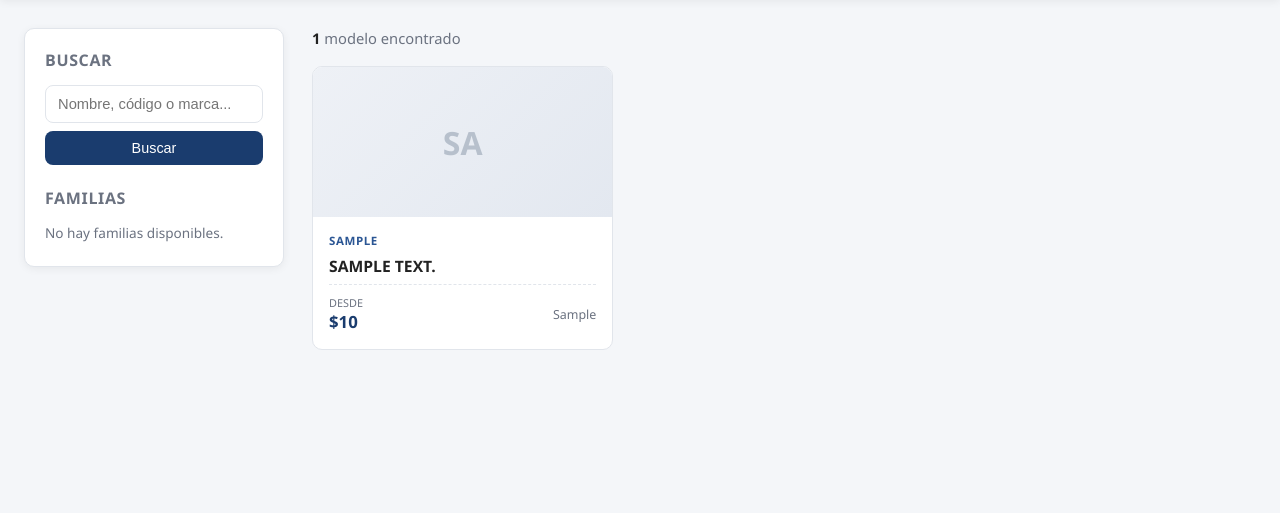
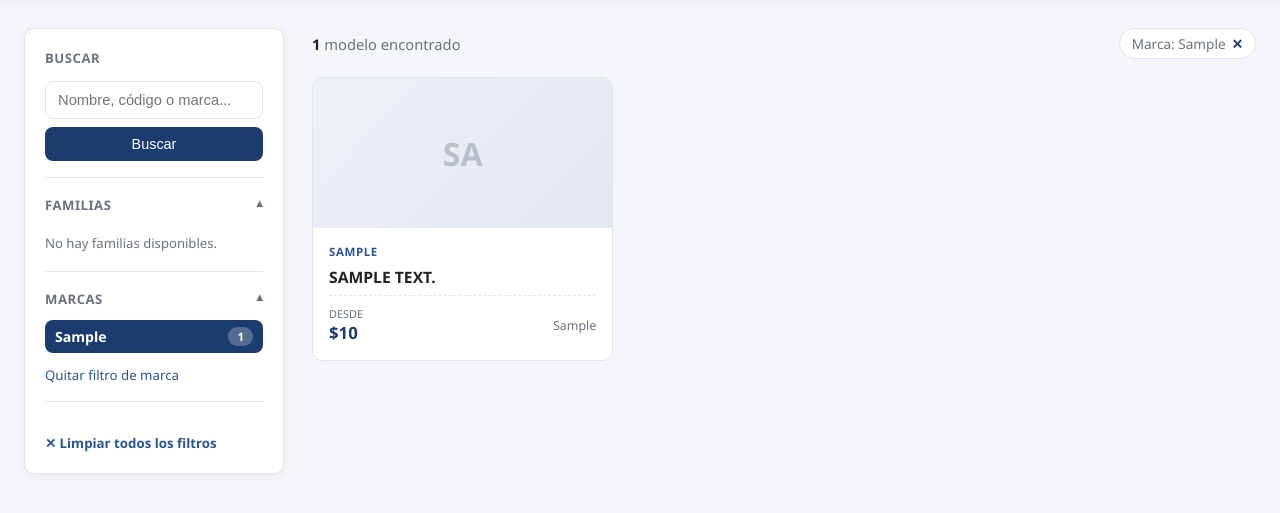
Before and after one commit to rriosecosa/digitalizacionCatalogo, a Django app: a page that uses templates/productos.html in a window 1280 px wide. Shown: the part 102-615 px from the top of the page. Run offline with Django 5.2, Linux system fonts and the light colour scheme; tables that the repository leaves empty hold one stand-in row (values such as "Sample post").

Commit message:
Mejora diseño catalogo v2

```diff
--- a/prueba/views.py
+++ b/prueba/views.py
@@ -14,6 +14,7 @@
     # ==========================================
 
     familia_seleccionada = request.GET.get("familia", "")
+    marca_seleccionada = request.GET.get("marca", "")
     texto_busqueda = request.GET.get("q", "").strip().lower()
 
     # ==========================================
@@ -68,6 +69,12 @@
                 familia = familias.get(partes[1])
 
         # -------------------------
+        # Marca
+        # -------------------------
+
+        marca = p.proveedor.marca if p.proveedor else ""
+
+        # -------------------------
         # Filtro familia
         # -------------------------
 
@@ -80,6 +87,18 @@
                 continue
 
         # -------------------------
+        # Filtro marca
+        # -------------------------
+
+        if marca_seleccionada:
+
+            if not marca:
+                continue
+
+            if marca.lower() != marca_seleccionada.lower():
+                continue
+
+        # -------------------------
         # Búsqueda
         # -------------------------
 
@@ -89,7 +108,7 @@
                 p.descripcion or "",
                 grupo or "",
                 p.codigo or "",
-                p.proveedor.marca if p.proveedor else "",
+                marca or "",
             ]).lower()
 
             if texto_busqueda not in texto:
@@ -105,11 +124,7 @@
 
                 "nombre": grupo,
 
-                "marca": (
-                    p.proveedor.marca
-                    if p.proveedor
-                    else ""
-                ),
+                "marca": marca,
 
                 "familia": familia,
 
@@ -157,7 +172,7 @@
     # Sidebar familias
     # ==========================================
 
-    conteo = {}
+    conteo_familias = {}
 
     for g in lista_grupos:
 
@@ -165,21 +180,40 @@
 
             codigo = g["familia"].codigo
 
-            conteo[codigo] = conteo.get(codigo, 0) + 1
+            conteo_familias[codigo] = conteo_familias.get(codigo, 0) + 1
 
     familias_sidebar = []
 
     for codigo, familia in familias.items():
 
-        if codigo in conteo:
+        if codigo in conteo_familias:
 
-            familia.total = conteo[codigo]
+            familia.total = conteo_familias[codigo]
 
             familias_sidebar.append(familia)
 
     familias_sidebar.sort(
         key=lambda x: x.descripcion
     )
+
+    # ==========================================
+    # Sidebar marcas
+    # ==========================================
+
+    conteo_marcas = {}
+
+    for g in lista_grupos:
+
+        if g["marca"]:
+
+            conteo_marcas[g["marca"]] = conteo_marcas.get(g["marca"], 0) + 1
+
+    marcas_sidebar = [
+        {"nombre": nombre, "total": total}
+        for nombre, total in conteo_marcas.items()
+    ]
+
+    marcas_sidebar.sort(key=lambda x: x["nombre"])
 
     # ==========================================
     # Paginación
@@ -209,7 +243,11 @@
 
             "familias": familias_sidebar,
 
+            "marcas": marcas_sidebar,
+
             "familia_actual": familia_seleccionada,
+
+            "marca_actual": marca_seleccionada,
 
             "busqueda": texto_busqueda,
 
--- a/templates/productos.html
+++ b/templates/productos.html
@@ -66,19 +66,67 @@
         padding: 20px;
         position: sticky;
         top: 20px;
+        max-height: calc(100vh - 40px);
+        overflow-y: auto;
         box-shadow: var(--sombra);
     }
 
-    aside.sidebar h2 {
-        font-size: 1rem;
+    aside.sidebar::-webkit-scrollbar {
+        width: 6px;
+    }
+
+    aside.sidebar::-webkit-scrollbar-thumb {
+        background: var(--color-borde);
+        border-radius: 999px;
+    }
+
+    .bloque-filtro {
+        border-bottom: 1px solid var(--color-borde);
+        padding-bottom: 16px;
+        margin-bottom: 16px;
+    }
+
+    .bloque-filtro:last-child {
+        border-bottom: none;
+        margin-bottom: 0;
+        padding-bottom: 0;
+    }
+
+    .bloque-filtro summary {
+        list-style: none;
+        cursor: pointer;
+        font-size: 0.82rem;
+        font-weight: 700;
+        text-transform: uppercase;
+        letter-spacing: 0.04em;
+        color: var(--color-texto-suave);
+        display: flex;
+        align-items: center;
+        justify-content: space-between;
+        padding: 2px 0;
+    }
+
+    .bloque-filtro summary::-webkit-details-marker {
+        display: none;
+    }
+
+    .bloque-filtro summary::after {
+        content: "▾";
+        font-size: 0.75rem;
+        color: var(--color-texto-suave);
+        transition: transform 0.15s;
+    }
+
+    .bloque-filtro[open] summary::after {
+        transform: rotate(180deg);
+    }
+
+    .bloque-filtro h2 {
+        font-size: 0.82rem;
         text-transform: uppercase;
         letter-spacing: 0.04em;
         color: var(--color-texto-suave);
         margin: 0 0 14px;
-    }
-
-    .form-busqueda {
-        margin-bottom: 22px;
     }
 
     .form-busqueda input[type="text"] {
@@ -112,41 +160,52 @@
         background: var(--color-primario-claro);
     }
 
-    ul.lista-familias {
+    ul.lista-opciones {
         list-style: none;
-        margin: 0;
+        margin: 10px 0 0;
         padding: 0;
+        max-height: 230px;
+        overflow-y: auto;
     }
 
-    ul.lista-familias li {
-        margin-bottom: 4px;
+    ul.lista-opciones::-webkit-scrollbar {
+        width: 5px;
     }
 
-    ul.lista-familias a {
+    ul.lista-opciones::-webkit-scrollbar-thumb {
+        background: var(--color-borde);
+        border-radius: 999px;
+    }
+
+    ul.lista-opciones li {
+        margin-bottom: 3px;
+    }
+
+    ul.lista-opciones a {
         display: flex;
         justify-content: space-between;
         align-items: center;
         gap: 8px;
-        padding: 8px 10px;
+        padding: 7px 10px;
         border-radius: 8px;
         text-decoration: none;
         color: var(--color-texto);
-        font-size: 0.92rem;
+        font-size: 0.88rem;
         transition: background 0.15s, color 0.15s;
     }
 
-    ul.lista-familias a:hover {
+    ul.lista-opciones a:hover {
         background: var(--color-fondo);
     }
 
-    ul.lista-familias a.activa {
+    ul.lista-opciones a.activa {
         background: var(--color-primario);
         color: #fff;
         font-weight: 600;
     }
 
-    ul.lista-familias .badge {
-        font-size: 0.75rem;
+    ul.lista-opciones .badge {
+        font-size: 0.72rem;
         background: var(--color-borde);
         color: var(--color-texto-suave);
         border-radius: 999px;
@@ -155,21 +214,34 @@
         text-align: center;
     }
 
-    ul.lista-familias a.activa .badge {
+    ul.lista-opciones a.activa .badge {
         background: rgba(255,255,255,0.25);
         color: #fff;
     }
 
-    a.limpiar-filtro {
+    .sin-opciones {
+        font-size: 0.82rem;
+        color: var(--color-texto-suave);
+        margin-top: 8px;
+    }
+
+    a.limpiar-filtro,
+    a.limpiar-todo {
         display: inline-block;
-        margin-top: 14px;
-        font-size: 0.85rem;
+        margin-top: 10px;
+        font-size: 0.83rem;
         color: var(--color-primario-claro);
         text-decoration: none;
     }
 
-    a.limpiar-filtro:hover {
+    a.limpiar-filtro:hover,
+    a.limpiar-todo:hover {
         text-decoration: underline;
+    }
+
+    a.limpiar-todo {
+        margin-top: 16px;
+        font-weight: 600;
     }
 
     /* ---------- Contenido principal ---------- */
@@ -196,7 +268,13 @@
         color: var(--color-texto);
     }
 
-    .chip-busqueda {
+    .chips-activos {
+        display: flex;
+        flex-wrap: wrap;
+        gap: 8px;
+    }
+
+    .chip {
         display: inline-flex;
         align-items: center;
         gap: 6px;
@@ -208,7 +286,7 @@
         color: var(--color-texto-suave);
     }
 
-    .chip-busqueda a {
+    .chip a {
         color: var(--color-primario);
         text-decoration: none;
         font-weight: 600;
@@ -422,6 +500,11 @@
 
         aside.sidebar {
             position: static;
+            max-height: none;
+        }
+
+        ul.lista-opciones {
+            max-height: none;
         }
     }
 </style>
@@ -438,10 +521,14 @@
     <!-- ===================== SIDEBAR ===================== -->
     <aside class="sidebar">
 
+        <div class="bloque-filtro">
             <h2>Buscar</h2>
             <form class="form-busqueda" method="get" action="">
                 {% if familia_actual %}
                     <input type="hidden" name="familia" value="{{ familia_actual }}">
+                {% endif %}
+                {% if marca_actual %}
+                    <input type="hidden" name="marca" value="{{ marca_actual }}">
                 {% endif %}
                 <input
                     type="text"
@@ -451,13 +538,15 @@
                 >
                 <button type="submit">Buscar</button>
             </form>
+        </div>
 
-        <h2>Familias</h2>
-        <ul class="lista-familias">
+        <details class="bloque-filtro" open>
+            <summary>Familias</summary>
+            <ul class="lista-opciones">
                 {% for familia in familias %}
                     <li>
                         <a
-                        href="?familia={{ familia.codigo }}{% if busqueda %}&q={{ busqueda }}{% endif %}"
+                            href="?familia={{ familia.codigo }}{% if marca_actual %}&marca={{ marca_actual }}{% endif %}{% if busqueda %}&q={{ busqueda }}{% endif %}"
                             class="{% if familia_actual == familia.codigo %}activa{% endif %}"
                         >
                             <span>{{ familia.descripcion }}</span>
@@ -465,14 +554,38 @@
                         </a>
                     </li>
                 {% empty %}
-                <li style="font-size:0.85rem; color:var(--color-texto-suave);">
-                    No hay familias disponibles.
-                </li>
+                    <li class="sin-opciones">No hay familias disponibles.</li>
                 {% endfor %}
             </ul>
+            {% if familia_actual %}
+                <a class="limpiar-filtro" href="?{% if marca_actual %}marca={{ marca_actual }}{% endif %}{% if busqueda %}&q={{ busqueda }}{% endif %}">Quitar filtro de familia</a>
+            {% endif %}
+        </details>
 
-        {% if familia_actual or busqueda %}
-            <a class="limpiar-filtro" href="?">Limpiar filtros</a>
+        <details class="bloque-filtro" open>
+            <summary>Marcas</summary>
+            <ul class="lista-opciones">
+                {% for marca in marcas %}
+                    <li>
+                        <a
+                            href="?marca={{ marca.nombre }}{% if familia_actual %}&familia={{ familia_actual }}{% endif %}{% if busqueda %}&q={{ busqueda }}{% endif %}"
+                            class="{% if marca_actual == marca.nombre %}activa{% endif %}"
+                        >
+                            <span>{{ marca.nombre }}</span>
+                            <span class="badge">{{ marca.total }}</span>
+                        </a>
+                    </li>
+                {% empty %}
+                    <li class="sin-opciones">No hay marcas disponibles.</li>
+                {% endfor %}
+            </ul>
+            {% if marca_actual %}
+                <a class="limpiar-filtro" href="?{% if familia_actual %}familia={{ familia_actual }}{% endif %}{% if busqueda %}&q={{ busqueda }}{% endif %}">Quitar filtro de marca</a>
+            {% endif %}
+        </details>
+
+        {% if familia_actual or marca_actual or busqueda %}
+            <a class="limpiar-todo" href="?">✕ Limpiar todos los filtros</a>
         {% endif %}
 
     </aside>
@@ -488,12 +601,26 @@
                 {% endif %}
             </div>
 
+            <div class="chips-activos">
                 {% if busqueda %}
-                <div class="chip-busqueda">
-                    Resultados para "{{ busqueda }}"
-                    <a href="?{% if familia_actual %}familia={{ familia_actual }}{% endif %}">✕</a>
+                    <div class="chip">
+                        "{{ busqueda }}"
+                        <a href="?{% if familia_actual %}familia={{ familia_actual }}{% endif %}{% if marca_actual %}&marca={{ marca_actual }}{% endif %}">✕</a>
                     </div>
                 {% endif %}
+                {% if marca_actual %}
+                    <div class="chip">
+                        Marca: {{ marca_actual }}
+                        <a href="?{% if familia_actual %}familia={{ familia_actual }}{% endif %}{% if busqueda %}&q={{ busqueda }}{% endif %}">✕</a>
+                    </div>
+                {% endif %}
+                {% if familia_actual %}
+                    <div class="chip">
+                        Familia: {{ familia_actual }}
+                        <a href="?{% if marca_actual %}marca={{ marca_actual }}{% endif %}{% if busqueda %}&q={{ busqueda }}{% endif %}">✕</a>
+                    </div>
+                {% endif %}
+            </div>
         </div>
 
         {% if grupos %}
@@ -563,7 +690,7 @@
         {% else %}
             <div class="estado-vacio">
                 <h3>No se encontraron productos</h3>
-                <p>Prueba ajustando la búsqueda o quitando el filtro de familia.</p>
+                <p>Prueba ajustando la búsqueda o quitando los filtros aplicados.</p>
             </div>
         {% endif %}
 
@@ -572,21 +699,21 @@
             <nav class="paginacion">
 
                 {% if page_obj.has_previous %}
-                    <a href="?page={{ page_obj.previous_page_number }}{% if familia_actual %}&familia={{ familia_actual }}{% endif %}{% if busqueda %}&q={{ busqueda }}{% endif %}">‹</a>
+                    <a href="?page={{ page_obj.previous_page_number }}{% if familia_actual %}&familia={{ familia_actual }}{% endif %}{% if marca_actual %}&marca={{ marca_actual }}{% endif %}{% if busqueda %}&q={{ busqueda }}{% endif %}">‹</a>
                 {% endif %}
 
                 {% for numero in page_obj.paginator.page_range %}
                     {% if numero == page_obj.number %}
                         <span class="actual">{{ numero }}</span>
                     {% elif numero == 1 or numero == page_obj.paginator.num_pages or numero|add:"-1" == page_obj.number or numero|add:"1" == page_obj.number %}
-                        <a href="?page={{ numero }}{% if familia_actual %}&familia={{ familia_actual }}{% endif %}{% if busqueda %}&q={{ busqueda }}{% endif %}">{{ numero }}</a>
+                        <a href="?page={{ numero }}{% if familia_actual %}&familia={{ familia_actual }}{% endif %}{% if marca_actual %}&marca={{ marca_actual }}{% endif %}{% if busqueda %}&q={{ busqueda }}{% endif %}">{{ numero }}</a>
                     {% elif numero == 2 or numero == page_obj.paginator.num_pages|add:"-1" %}
                         <span class="puntos">…</span>
                     {% endif %}
                 {% endfor %}
 
                 {% if page_obj.has_next %}
-                    <a href="?page={{ page_obj.next_page_number }}{% if familia_actual %}&familia={{ familia_actual }}{% endif %}{% if busqueda %}&q={{ busqueda }}{% endif %}">›</a>
+                    <a href="?page={{ page_obj.next_page_number }}{% if familia_actual %}&familia={{ familia_actual }}{% endif %}{% if marca_actual %}&marca={{ marca_actual }}{% endif %}{% if busqueda %}&q={{ busqueda }}{% endif %}">›</a>
                 {% endif %}
 
             </nav>
```
Lines whose indentation alone changed are shown as unchanged.
